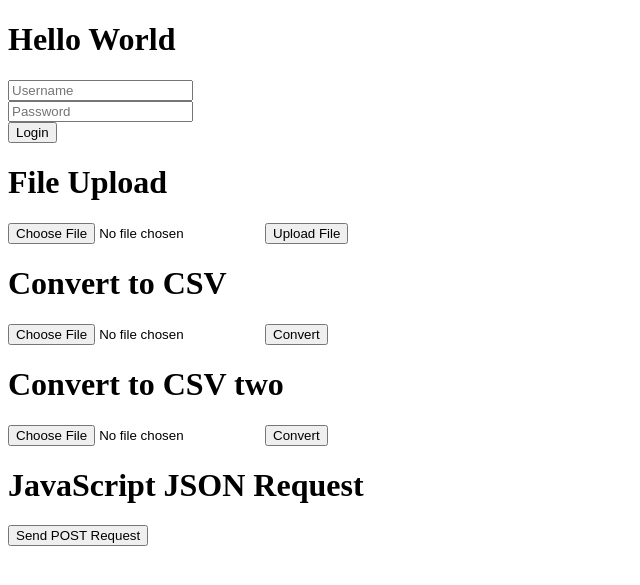
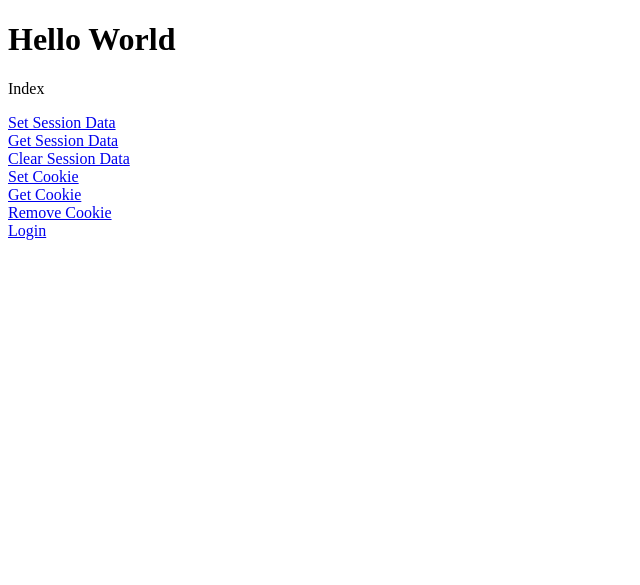
Before and after one commit to martinristow/python-projects, a Flask app: page / in a window 1280 px wide. Shown: the top 585 px of the page, without its empty margins (0-640 px from the left). Run offline with Flask 3, Linux system fonts and the light colour scheme; some libraries are stand-ins or nearby versions.

Commit message:
Add new a tags

```diff
--- a/projects/flask-new/templates/index.html
+++ b/projects/flask-new/templates/index.html
@@ -3,54 +3,14 @@
 
 {% block content %}
     <h1>Hello World</h1>
-    <form action="{{ url_for('index') }}" method="POST">
-        <input type="text" name="username" placeholder="Username"><br>
-        <input type="password" name="password" placeholder="Password"><br>
-        <input type="submit" value="Login">
-    </form>
 
+    <p>{{ message }}</p>
 
-    <h1>File Upload</h1>
-<form action="{{ url_for('file_upload') }}" method="POST" enctype="multipart/form-data">
-    <input type="file" name="file" accept="application/vnd.openxmlformats-officedocument.spreadsheetml.sheet, application/vnd.ms-excel, text/plain" required="required">
-    <input type="submit" value="Upload File">
-</form>
-
-    <h1>Convert to CSV</h1>
-<form action="{{ url_for('convert_csv') }}" method="POST" enctype="multipart/form-data">
-    <input type="file" name="file" accept="application/vnd.openxmlformats-officedocument.spreadsheetml.sheet, application/vnd.ms-excel, text/plain" required="required">
-    <input type="submit" value="Convert">
-</form>
-
-    <h1>Convert to CSV two</h1>
-<form action="{{ url_for('convert_csv_two') }}" method="POST" enctype="multipart/form-data">
-    <input type="file" name="file" accept="application/vnd.openxmlformats-officedocument.spreadsheetml.sheet, application/vnd.ms-excel, text/plain" required="required">
-    <input type="submit" value="Convert">
-</form>
-
-
-<h1>JavaScript JSON Request</h1>
-<button id="post_button">Send POST Request</button>
-
-<script type="text/javascript">
-    const postButton = document.getElementById('post_button')
-
-    const jsonData = {name:'Mike', greeting:'Hello'}
-
-    postButton.addEventListener('click', () => {
-        fetch('{{ url_for("handle_post") }}', {
-            method: 'POST',
-            headers: {
-                'Content-Type': 'application/json; charset=utf-8'
-            },
-            body: JSON.stringify(jsonData)
-        })
-            .then(response => response.json())
-            .then(data => console.log('Success:', data))
-            .catch((error) => {
-            console.error('Error:', error)
-        });
-    });
-</script>
-
+<a href="{{ url_for('set_data') }}">Set Session Data</a><br>
+<a href="{{ url_for('get_data') }}">Get Session Data</a><br>
+<a href="{{ url_for('clear_session') }}">Clear Session Data</a><br>
+<a href="{{ url_for('set_cookie') }}">Set Cookie</a><br>
+<a href="{{ url_for('get_cookie') }}">Get Cookie</a><br>
+<a href="{{ url_for('remove_cookie') }}">Remove Cookie</a><br>
+<a href="{{ url_for('login') }}">Login</a><br>
 {% endblock %}
```
